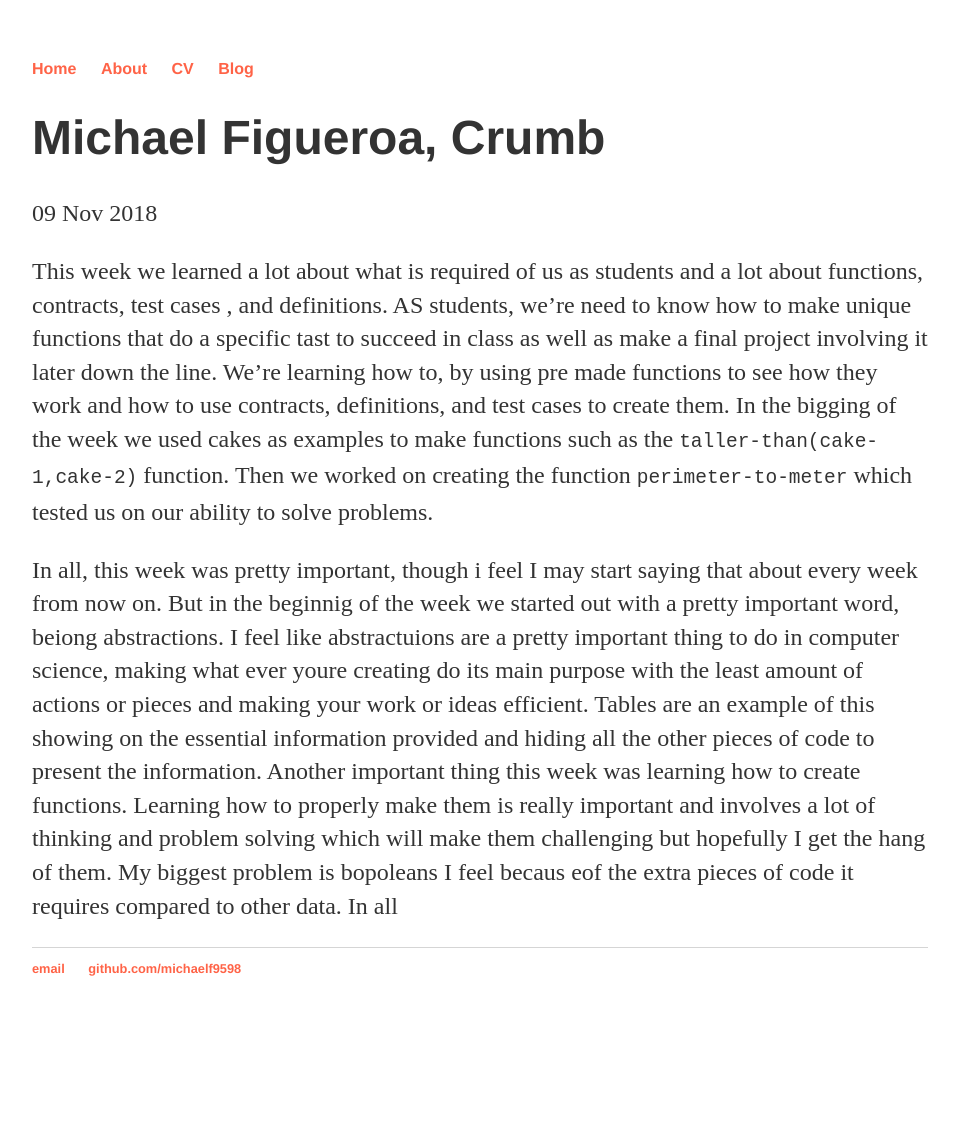
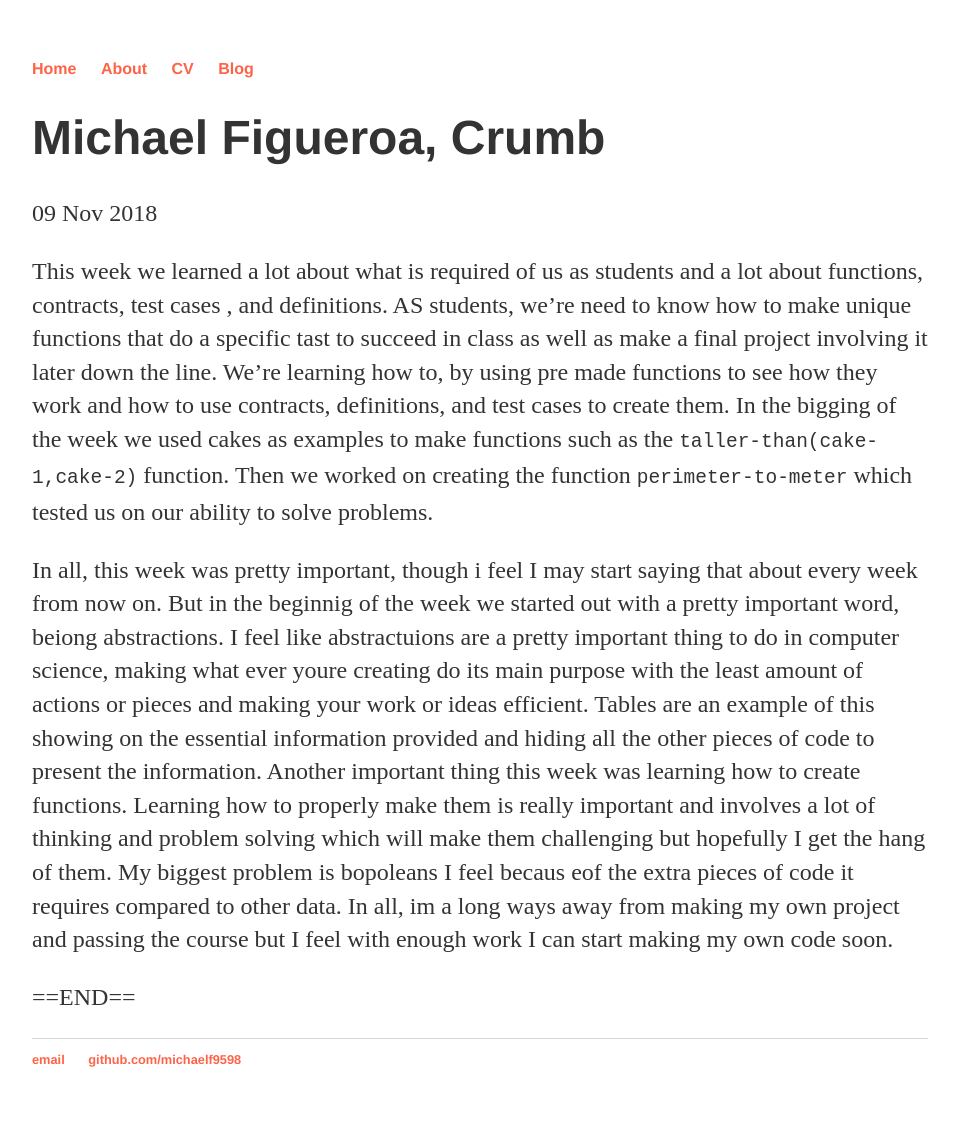
Before and after one commit to michaelf9598/michaelf9598.github.io, a Jekyll site: the page built from _posts/2018-11-09-Function-Design.md, in a window 1280 px wide. Shown: the whole page, without its empty margins (160-1119 px from the left). Built offline with Jekyll 4.4.1, drawn with Linux system fonts in a browser that asks for light colours; before the commit the page ends 1036 px from its top, so only the background shows below that.

Commit message:
Update 2018-11-09-Function-Design.md

```diff
--- a/_posts/2018-11-09-Function-Design.md
+++ b/_posts/2018-11-09-Function-Design.md
@@ -9,4 +9,6 @@ This week we learned a lot about what is required of us as students and a lot ab
 
 
 In all, this week was pretty important, though i feel I may start saying that about every week from now on.
-But in the beginnig of the week we started out with a pretty important word, beiong abstractions. I feel like abstractuions are a pretty important thing to do in computer science, making what ever youre creating do its main purpose with the least amount of actions or pieces and making your work or ideas efficient.  Tables are an example of this showing on the essential information provided and hiding all the other pieces of code to present the information. Another important thing this week was learning how to create functions. Learning how to properly make them is really important and involves a lot of thinking and problem solving which will make them challenging but hopefully I get the hang of them. My biggest problem is bopoleans I feel becaus eof the extra pieces of code it requires compared to other data. In all
+But in the beginnig of the week we started out with a pretty important word, beiong abstractions. I feel like abstractuions are a pretty important thing to do in computer science, making what ever youre creating do its main purpose with the least amount of actions or pieces and making your work or ideas efficient.  Tables are an example of this showing on the essential information provided and hiding all the other pieces of code to present the information. Another important thing this week was learning how to create functions. Learning how to properly make them is really important and involves a lot of thinking and problem solving which will make them challenging but hopefully I get the hang of them. My biggest problem is bopoleans I feel becaus eof the extra pieces of code it requires compared to other data. In all, im a long ways away from making my own project and passing the course but I feel with enough work I can start making my own code soon.
+
+==END==
```
